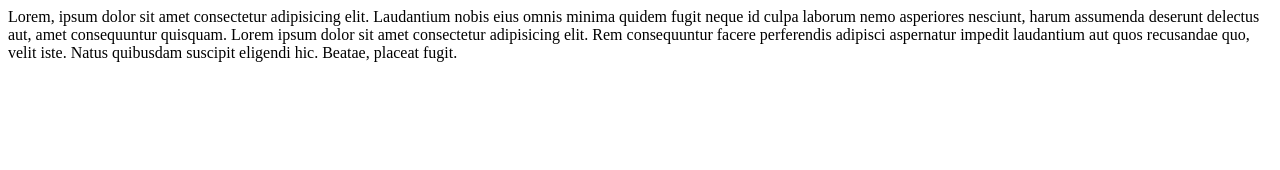
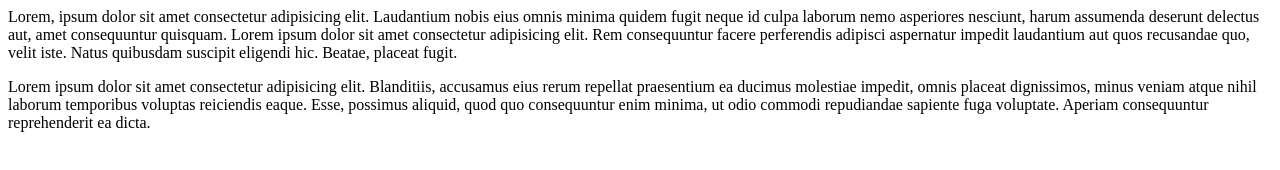
Before and after one commit to sergiodealarcon/Hello-Git, a plain HTML site: page index2.html in a window 1280 px wide. Drawn offline with Linux system fonts and the light colour scheme.

Commit message:
cuarto commit

```diff
--- a/index2.html
+++ b/index2.html
@@ -13,5 +13,13 @@
     facere perferendis adipisci aspernatur impedit laudantium aut quos
     recusandae quo, velit iste. Natus quibusdam suscipit eligendi hic. Beatae,
     placeat fugit.
+    <p>
+      Lorem ipsum dolor sit amet consectetur adipisicing elit. Blanditiis,
+      accusamus eius rerum repellat praesentium ea ducimus molestiae impedit,
+      omnis placeat dignissimos, minus veniam atque nihil laborum temporibus
+      voluptas reiciendis eaque. Esse, possimus aliquid, quod quo consequuntur
+      enim minima, ut odio commodi repudiandae sapiente fuga voluptate. Aperiam
+      consequuntur reprehenderit ea dicta.
+    </p>
   </body>
 </html>
```
